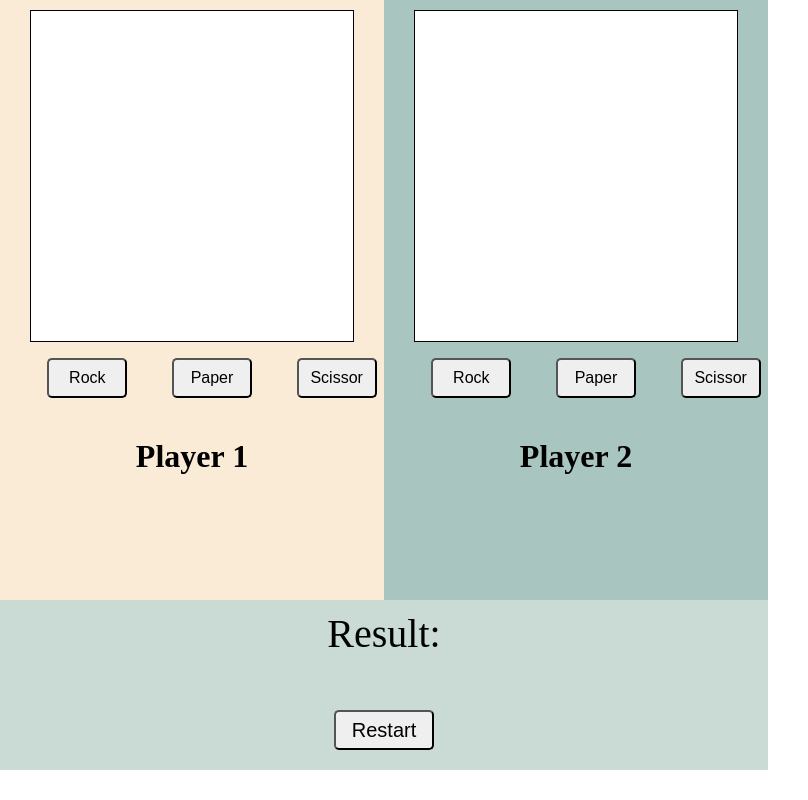
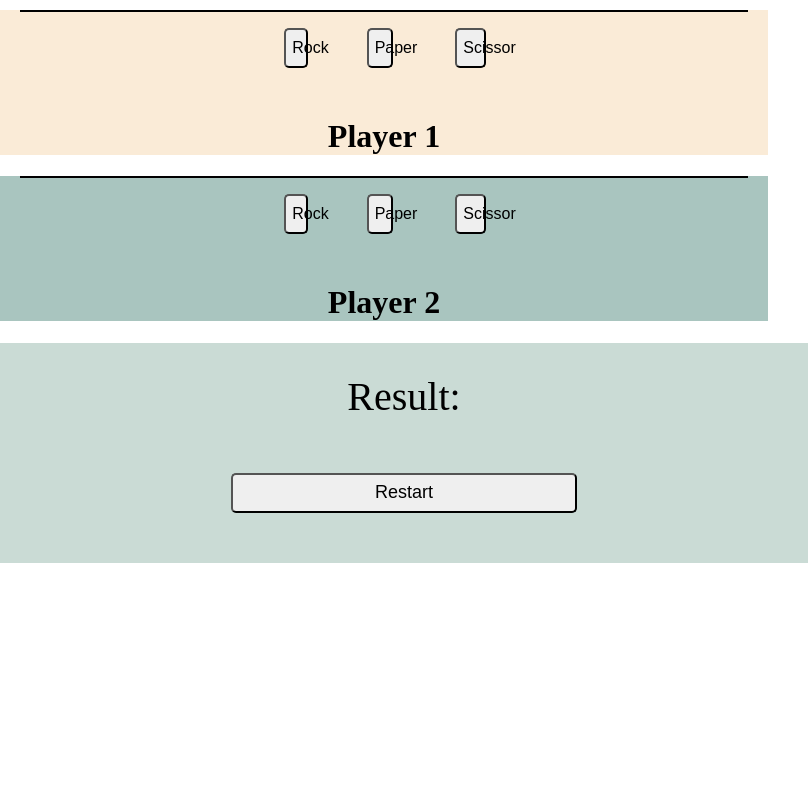
Before and after one commit to Ojasvdixit/Rock_Paper_Scissor, a plain HTML site: page index.html in a window 768 px wide. Shown: the whole page, 808 px wide, since content can reach past the window. Drawn offline with Linux system fonts and the light colour scheme.

Commit message:
Added responsive CSS code

```diff
--- a/index.html
+++ b/index.html
@@ -4,133 +4,21 @@
     <meta charset="UTF-8">
     <meta name="viewport" content="width=device-width, initial-scale=1.0">
     <title>Rock Paper Scissor</title>
-
-      <style>
-        body{
-            margin: 0;
-            padding: 0;
-
-            box-sizing: border-box;
-            /* overflow-y: hidden; */
-        }
-
-    .left{
-        background-color: antiquewhite;
-            height:75vh;
-            width: 50%;
-            float: left;
-    }
-    .right{
-            height:75vh;
-            background-color: rgb(169, 197, 191);
-            width: 50%;
-            float: right;
-    }
-    .innerleft{
-        height: 55%;
-        background-color: white;
-       margin-left: 30px;
-       margin-right: 30px;
-       border: 1px solid black;
-       margin-top: 10px;
-
-     display: flex;
-     justify-content: center; /* Center horizontally */
-     align-items: center; /* Center vertically */
-
-    }
-    .innerright{
-        height: 55%;
-        background-color: white;
-       margin-left: 30px;
-       margin-right: 30px;
-       border: 1px solid black;
-    margin-top: 10px;
-
-    display: flex;
-     justify-content: center;
-     align-items: center;
-    }
-
-
-#leftul{
-
-    display: flex;
-    list-style: none;
-    justify-content: space-around;
-    gap: 30px;
-}
-
-  #rightul{
-
-    display: flex;
-    list-style: none;
-    justify-content: space-around;
-    gap: 30px;
-  }
-
-
-  button{
-     height: 40px;
-     width: 80px;
-     font-size: 1rem;
-     border-radius: 5px;
-      cursor: pointer;
-  }
-  button:hover{
-    background-color: rgb(243, 248, 248);
-  }
- div h1{
-    text-align: center;
-    margin-top: 40px;
-  }
-  .resultsection {
-    background-color: rgb(202, 219, 213);
-    text-align: center;
-    height: 170px;
-    float: left;
-    width: 100%;
-
-}
-
-#Restart{
-  display: inline;
-  /* margin-top: 90px; */
-  margin-bottom: 30PX;
-  width: 100px;
-  /* height: 50px; */
-  font-size: 20px;
-}
-
-
-     </style>
+    <link rel="stylesheet" href="styles.css">
+    <link rel="stylesheet" href="responsive.css">
 </head>
 <body>
-
     <div class="left">
-
-        <div class="innerleft">
-
-        </div>
-
+        <div class="innerleft"></div>
         <ul id="leftul">
-        <li><button  class="choice">Rock</button></li>
+            <li><button class="choice">Rock</button></li>
             <li><button class="choice">Paper</button></li>
             <li><button class="choice">Scissor</button></li>
         </ul>
-
         <h1>Player 1</h1>
-       <span></span>
-
-
     </div>
-
     <div class="right">
-
-        <div class="innerright">
-
-
-        </div>
+        <div class="innerright"></div>
         <ul id="rightul">
             <li><button class="choice">Rock</button></li>
             <li><button class="choice">Paper</button></li>
@@ -138,15 +26,10 @@
         </ul>
         <h1>Player 2</h1>
     </div>
-
-
     <footer class="resultsection">
-
-      <span id="resulttext" style="width: 500px; font-size: 40px; display: inline-block; height: 100px; margin-top: 10px;">Result:
-       </span> <br>
+        <span id="resulttext" style="width: 500px; font-size: 40px; display: inline-block; height: 100px; margin-top: 10px;">Result:</span> <br>
         <button id="Restart">Restart</button>
     </footer>
-
     <script src="script.js"></script>
 </body>
 </html>
--- /dev/null
+++ b/responsive.css
@@ -0,0 +1,76 @@
+/* Mobile devices */
+@media (max-width: 600px) {
+    .left, .right {
+        width: 100%;
+        height: auto;
+        float: none;
+    }
+
+    .innerleft, .innerright {
+        margin: 10px 15px;
+    }
+
+    #leftul, #rightul {
+        flex-direction: column;
+        align-items: center;
+    }
+
+    button {
+        width: 100%;
+        margin-bottom: 10px;
+    }
+
+    .resultsection {
+        height: auto;
+        padding: 10px;
+    }
+
+    #resulttext {
+        font-size: 30px;
+        width: auto;
+    }
+
+    #Restart {
+        width: 100%;
+        font-size: 16px;
+    }
+}
+
+/* Tablets */
+@media (min-width: 601px) and (max-width: 1024px) {
+    .left, .right {
+        width: 100%;
+        height: auto;
+        float: none;
+    }
+
+    .innerleft, .innerright {
+        margin: 10px 20px;
+    }
+
+    #leftul, #rightul {
+        flex-direction: row;
+        flex-wrap: wrap;
+        justify-content: center;
+    }
+
+    button {
+        width: 45%;
+        margin-bottom: 10px;
+    }
+
+    .resultsection {
+        height: auto;
+        padding: 20px;
+    }
+
+    #resulttext {
+        font-size: 35px;
+        width: auto;
+    }
+
+    #Restart {
+        width: 45%;
+        font-size: 18px;
+    }
+}
--- /dev/null
+++ b/styles.css
@@ -0,0 +1,68 @@
+body {
+    margin: 0;
+    padding: 0;
+    box-sizing: border-box;
+}
+
+.left, .right {
+    height: 75vh;
+    width: 50%;
+    float: left;
+}
+
+.left {
+    background-color: antiquewhite;
+}
+
+.right {
+    background-color: rgb(169, 197, 191);
+}
+
+.innerleft, .innerright {
+    height: 55%;
+    background-color: white;
+    margin: 10px 30px;
+    border: 1px solid black;
+    display: flex;
+    justify-content: center;
+    align-items: center;
+}
+
+#leftul, #rightul {
+    display: flex;
+    list-style: none;
+    justify-content: space-around;
+    gap: 30px;
+}
+
+button {
+    height: 40px;
+    width: 80px;
+    font-size: 1rem;
+    border-radius: 5px;
+    cursor: pointer;
+}
+
+button:hover {
+    background-color: rgb(243, 248, 248);
+}
+
+div h1 {
+    text-align: center;
+    margin-top: 40px;
+}
+
+.resultsection {
+    background-color: rgb(202, 219, 213);
+    text-align: center;
+    height: 170px;
+    float: left;
+    width: 100%;
+}
+
+#Restart {
+    display: inline;
+    margin-bottom: 30px;
+    width: 100px;
+    font-size: 20px;
+}
```
Lines whose indentation alone changed are shown as unchanged.
